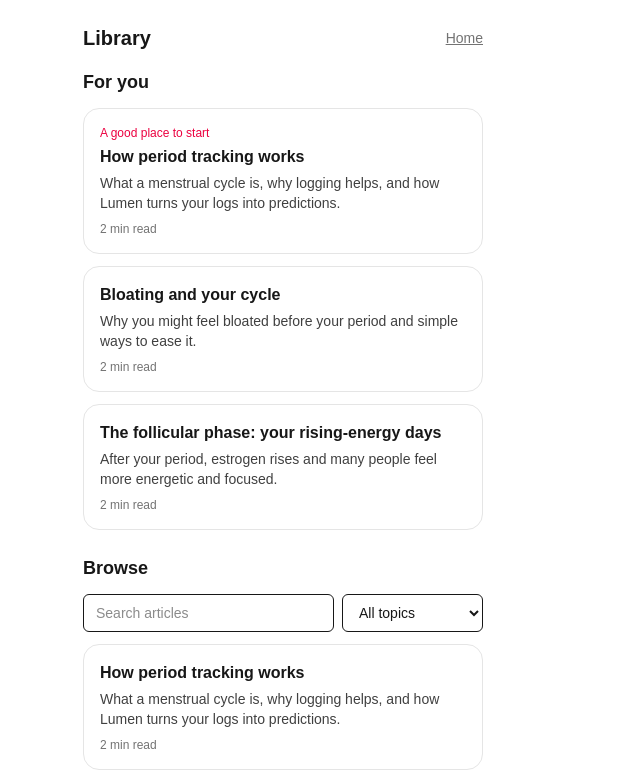
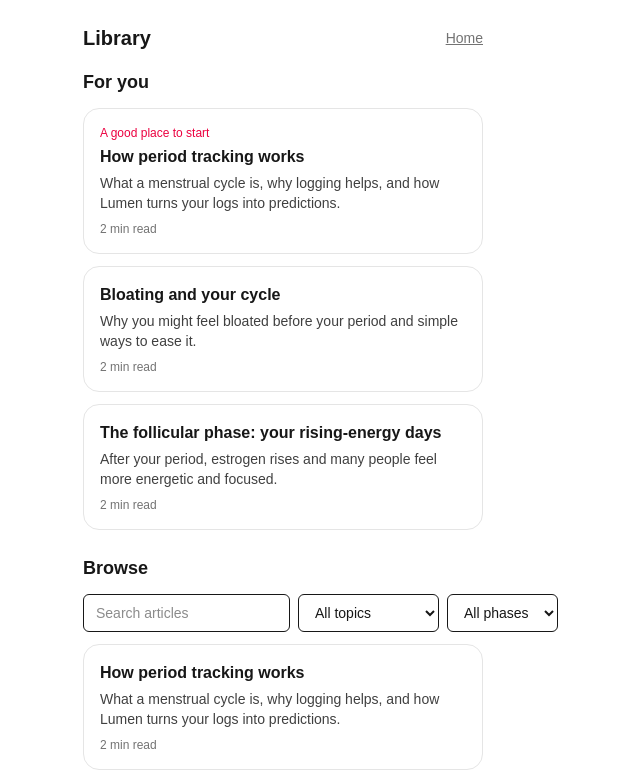
Before and after one commit to deepakpk-dev/lumen, a Next.js app: page /library in a window 1280 px wide. Shown: the top 781 px of the page, without its empty margins (357-997 px from the left). Built offline with nearby package versions, Linux system fonts and the light colour scheme.

Commit message:
fix(content): add phase filter, share today across feed/daily memos

```diff
--- a/src/components/ContentLibrary.tsx
+++ b/src/components/ContentLibrary.tsx
@@ -3,7 +3,10 @@
 
 import { useMemo, useState } from 'react';
 import type { ContentArticle, ScoredArticle } from '@/src/domain/content/types';
+import type { CyclePhase } from '@/src/domain/types';
 import { ContentCard } from './ContentCard';
+
+const CYCLE_PHASES: CyclePhase[] = ['menstrual', 'follicular', 'ovulation', 'luteal'];
 
 const FOR_YOU_COUNT = 3;
 
@@ -16,6 +19,7 @@ export function ContentLibrary({
 }) {
   const [query, setQuery] = useState('');
   const [topic, setTopic] = useState('all');
+  const [phase, setPhase] = useState('all');
 
   const topics = useMemo(() => {
     const set = new Set<string>();
@@ -29,13 +33,14 @@ export function ContentLibrary({
     const q = query.trim().toLowerCase();
     return all.filter((a) => {
       const matchesTopic = topic === 'all' || a.topics.includes(topic as ContentArticle['topics'][number]);
+      const matchesPhase = phase === 'all' || a.phases.includes(phase as CyclePhase);
       const matchesQuery =
         q === '' ||
         a.title.toLowerCase().includes(q) ||
         a.summary.toLowerCase().includes(q);
-      return matchesTopic && matchesQuery;
+      return matchesTopic && matchesPhase && matchesQuery;
     });
-  }, [all, query, topic]);
+  }, [all, query, topic, phase]);
 
   return (
     <div className="space-y-6">
@@ -79,6 +84,23 @@ export function ContentLibrary({
               </option>
             ))}
           </select>
+          <label className="sr-only" htmlFor="phase-filter">
+            Phase
+          </label>
+          <select
+            id="phase-filter"
+            aria-label="Phase"
+            value={phase}
+            onChange={(e) => setPhase(e.target.value)}
+            className="rounded-md border px-3 py-2 text-sm"
+          >
+            <option value="all">All phases</option>
+            {CYCLE_PHASES.map((p) => (
+              <option key={p} value={p}>
+                {p}
+              </option>
+            ))}
+          </select>
         </div>
 
         {browse.length === 0 ? (
--- a/src/state/useHealthData.ts
+++ b/src/state/useHealthData.ts
@@ -89,20 +89,22 @@ export function useHealthData() {
     [cycles, dailyLogs, stats, prediction],
   );
 
+  const today = todayISO();
+
   const contentFeed: ScoredArticle[] = useMemo(() => {
     const context = deriveContentContext({
       cycles,
       dailyLogs,
       stats,
       prediction,
-      today: todayISO(),
+      today,
     });
     return buildContentFeed(ARTICLES, context);
-  }, [cycles, dailyLogs, stats, prediction]);
+  }, [cycles, dailyLogs, stats, prediction, today]);
 
   const dailyContent: ContentArticle | null = useMemo(
-    () => selectDailyContent(contentFeed, todayISO()),
-    [contentFeed],
+    () => selectDailyContent(contentFeed, today),
+    [contentFeed, today],
   );
 
   return {
```
Also changed, not shown: 2 other files (tests, documents, lock files or other folders).
